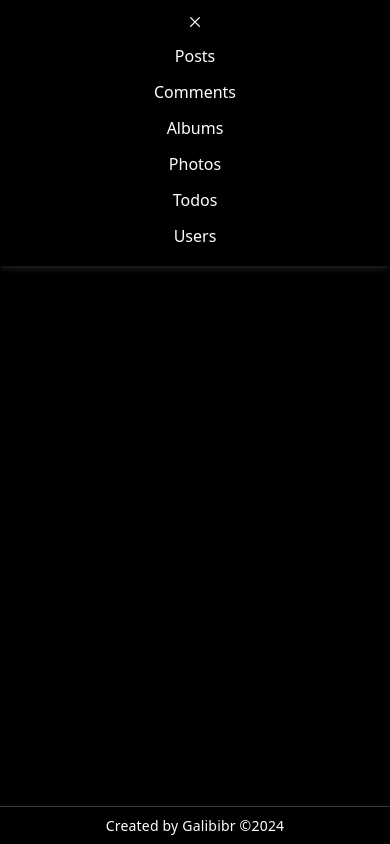
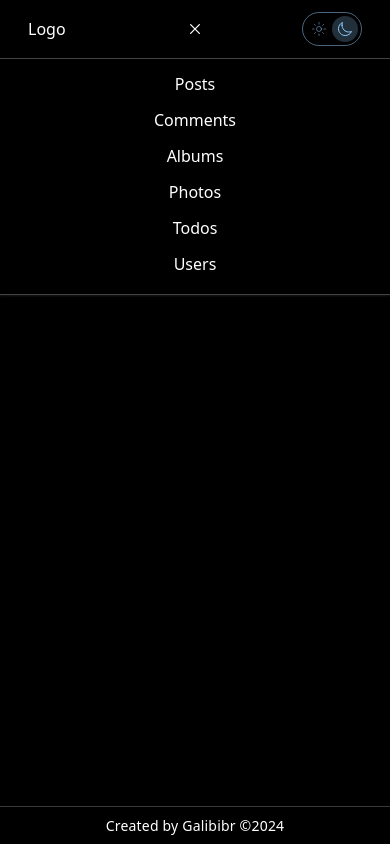
Before and after one commit to galibibr/JSON-Placeholder, a React (Vite) app: page /posts/1 in a window 390 px wide. Both pictures are taken after a click on the button 195 px from the left and 29 px from the top of the page. Built offline with nearby package versions, Linux system fonts and the light colour scheme.

Commit message:
update menu modal

```diff
--- a/src/components/Header.tsx
+++ b/src/components/Header.tsx
@@ -2,10 +2,12 @@ import { Link } from "react-router-dom";
 import DarkMode from "./DarkMode";
 import Navbar from "./Navbar";
 import { Container } from "@mui/material";
+import MenuMudal from "./MenuMudal";
 
 const Header = () => {
     return (
-        <header className="fixed w-full shadow-sm border-b border-[#c8c8c8] dark:border-[#434343] backdrop-blur-[10px] z-10">
+        <>
+            <header className="fixed w-full z-20 bg-[#ffffffcc] dark:bg-[#000000cc] backdrop-blur-[5px] backdrop-saturate-[180%] shadow-sm border-b border-[#c8c8c8] dark:border-[#434343]">
                 <Container>
                     <div className="grid grid-cols-[1fr_auto_1fr] gap-2 py-3 px-3 xl:px-0 items-center">
                         <Link to="/" className="justify-self-start">
@@ -16,6 +18,9 @@ const Header = () => {
                     </div>
                 </Container>
             </header>
+
+            <MenuMudal />
+        </>
     );
 };
 
--- /dev/null
+++ b/src/components/MenuMudal.tsx
@@ -0,0 +1,53 @@
+import { useRef } from "react";
+import { useModal } from "../store/store";
+import CustomLink from "./CustomLink";
+
+const MenuMudal = () => {
+    const modal = useModal<string>((state) => state.modal);
+    const setModal = useModal((state) => state.setModal);
+
+    const handleClose = () => {
+        setModal("close");
+    };
+
+    const ref = useRef(null);
+    const myModal = (event: React.MouseEvent<HTMLDivElement, MouseEvent>) => {
+        if (event.target === ref.current) {
+            handleClose();
+        }
+    };
+    return (
+        <div
+            ref={ref}
+            onClick={myModal}
+            className={`${
+                modal === "open" && "slow-modal-trans top-0 pt-[60px] h-screen"
+            } ${modal === "default" && "-top-[100%]"} ${
+                modal === "close" && "-top-[100%] slow-modal"
+            } absolute left-0 w-full z-10`}>
+            <ul
+                className={`bg-[#fff] dark:bg-[#000] border-b border-[#c8c8c8] dark:border-[#434343] w-full flex flex-col items-center gap-3 p-[12px_12px_18px] shadow-sm dark:shadow-[#161616]`}>
+                <li onClick={handleClose}>
+                    <CustomLink to="posts">Posts</CustomLink>
+                </li>
+                <li onClick={handleClose}>
+                    <CustomLink to="comments">Comments</CustomLink>
+                </li>
+                <li onClick={handleClose}>
+                    <CustomLink to="albums">Albums</CustomLink>
+                </li>
+                <li onClick={handleClose}>
+                    <CustomLink to="photos">Photos</CustomLink>
+                </li>
+                <li onClick={handleClose}>
+                    <CustomLink to="todos">Todos</CustomLink>
+                </li>
+                <li onClick={handleClose}>
+                    <CustomLink to="users">Users</CustomLink>
+                </li>
+            </ul>
+        </div>
+    );
+};
+
+export default MenuMudal;
--- a/src/components/Navbar.tsx
+++ b/src/components/Navbar.tsx
@@ -1,10 +1,10 @@
-import { useRef, useState } from "react";
 import CustomLink from "./CustomLink";
 import { IoCloseOutline, IoMenuOutline } from "react-icons/io5";
+import { useModal } from "../store/store";
 
 const Navbar = () => {
-    const [modal, setModal] = useState<string>("default");
-    const ref = useRef(null);
+    const modal = useModal<string>((state) => state.modal);
+    const setModal = useModal((state) => state.setModal);
 
     const handleOpen = () => {
         setModal("open");
@@ -12,19 +12,22 @@ const Navbar = () => {
     const handleClose = () => {
         setModal("close");
     };
-    const myModal = (event: React.MouseEvent<HTMLDivElement, MouseEvent>) => {
-        if (event.target === ref.current) {
-            handleClose();
-        }
-    };
 
     return (
         <nav>
-            <button
-                onClick={handleOpen}
-                className="flex sm:hidden items-center text-[20px]">
-                <IoMenuOutline />
-            </button>
+            {modal === "default" || modal === "close" ? (
+                <button
+                    onClick={handleOpen}
+                    className="flex sm:hidden items-center text-[20px]">
+                    <IoMenuOutline />
+                </button>
+            ) : (
+                <button
+                    onClick={handleClose}
+                    className="flex sm:hidden items-center text-[20px]">
+                    <IoCloseOutline />
+                </button>
+            )}
             <ul className="hidden sm:flex justify-center gap-3">
                 <li>
                     <CustomLink to="posts">Posts</CustomLink>
@@ -45,45 +48,6 @@ const Navbar = () => {
                     <CustomLink to="users">Users</CustomLink>
                 </li>
             </ul>
-            {/* menu modal */}
-            <div
-                ref={ref}
-                onClick={myModal}
-                className={`${
-                    modal === "open" && "slow-modal-trans top-0 h-screen"
-                }
-                    ${modal === "default" && "-top-[550%]"} ${
-                    modal === "close" && "-top-[550%] slow-modal"
-                } absolute left-0 w-full z-50`}>
-                <ul
-                    className={`bg-[#fff] dark:bg-[#000] w-full flex flex-col items-center gap-3 p-[12px_12px_18px] shadow-md dark:shadow-[#1c1c1c] dark:border-[#434343]`}>
-                    <li>
-                        <button
-                            onClick={handleClose}
-                            className="flex sm:hidden items-center text-[20px]">
-                            <IoCloseOutline />
-                        </button>
-                    </li>
-                    <li onClick={handleClose}>
-                        <CustomLink to="posts">Posts</CustomLink>
-                    </li>
-                    <li onClick={handleClose}>
-                        <CustomLink to="comments">Comments</CustomLink>
-                    </li>
-                    <li onClick={handleClose}>
-                        <CustomLink to="albums">Albums</CustomLink>
-                    </li>
-                    <li onClick={handleClose}>
-                        <CustomLink to="photos">Photos</CustomLink>
-                    </li>
-                    <li onClick={handleClose}>
-                        <CustomLink to="todos">Todos</CustomLink>
-                    </li>
-                    <li onClick={handleClose}>
-                        <CustomLink to="users">Users</CustomLink>
-                    </li>
-                </ul>
-            </div>
         </nav>
     );
 };
--- a/src/index.css
+++ b/src/index.css
@@ -11,14 +11,14 @@ body {
 
 @keyframes openModal {
     0% {
-        top: -550%;
+        top: -100%;
     }
     100% {
         top: 0;
     }
 }
 .slow-modal-trans {
-    animation: openModal 1s;
+    animation: openModal 0.7s;
 }
 
 @keyframes closeModal {
@@ -26,7 +26,7 @@ body {
         top: 0;
     }
     100% {
-        top: -550%;
+        top: -100%;
     }
 }
 .slow-modal {
--- a/src/layout/Layout.tsx
+++ b/src/layout/Layout.tsx
@@ -1,7 +1,6 @@
 import Header from "../components/Header";
 import { Outlet } from "react-router-dom";
 import Footer from "../components/Footer";
-
 const Layout = () => {
     return (
         <div className="dark:bg-[#000000] dark:text-[#fff] text-[#000] min-h-full flex flex-col">
--- a/src/store/store.ts
+++ b/src/store/store.ts
@@ -7,6 +7,19 @@ export const useTheme: UseBoundStore<StoreApi<unknown>> = create(
             : window.matchMedia("(prefers-color-scheme: dark)")
             ? "dark"
             : "light",
+
+        modal: 'dafault',
+
         setTheme: (value: any) => set(() => ({ theme: value })),
+
+        setModal: (value: string) => set(() => ({ modal: value })),
     })
 );
+
+export const useModal = create(
+    (set: any) => ({
+        modal: 'default',
+
+        setModal: (value: string) => set(() => ({ modal: value })),
+    })
+);
```
Lines whose indentation alone changed are shown as unchanged.
